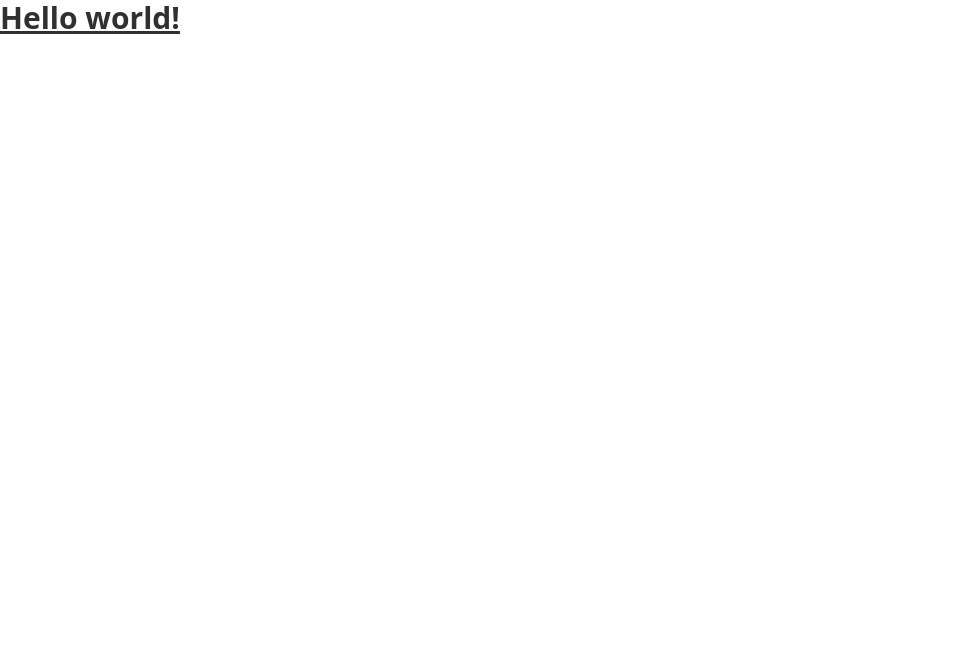
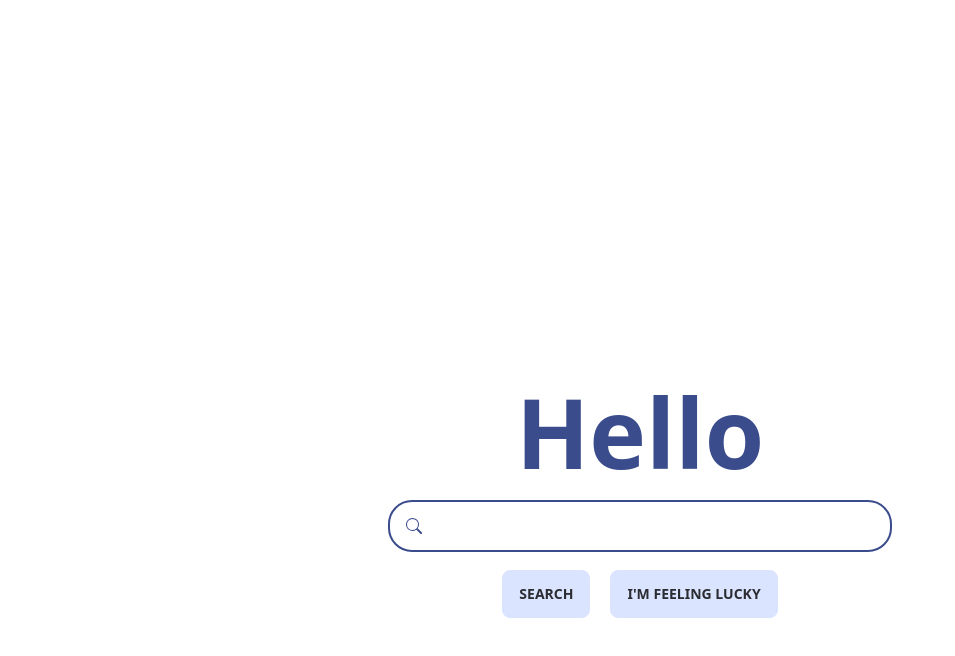
Before and after one commit to zxyctn/portfolio, a React (Vite) app: page / in a window 1280 px wide. Shown: the top 656 px of the page, without its empty margins (0-955 px from the left). Built offline with nearby package versions, Linux system fonts and the light colour scheme.

Commit message:
Add SearchBar into the Index

```diff
--- a/src/App.tsx
+++ b/src/App.tsx
@@ -1,5 +1,18 @@
+import SearchBar from './components/SearchBar';
+
 const App = () => {
-  return <h1 className='text-3xl font-bold underline'>Hello world!</h1>;
+  return (
+    <div className='h-screen relative'>
+      <div className='grid w-full items-center justify-center '>
+        <div className='grid gap-5 sm:mt-96'>
+          <h1 className='font-bold text-center transform-all duration-1000 text-6xl md:text-8xl text-primary'>
+            Hello
+          </h1>
+          <SearchBar />
+        </div>
+      </div>
+    </div>
+  );
 };
 
 export default App;
```
